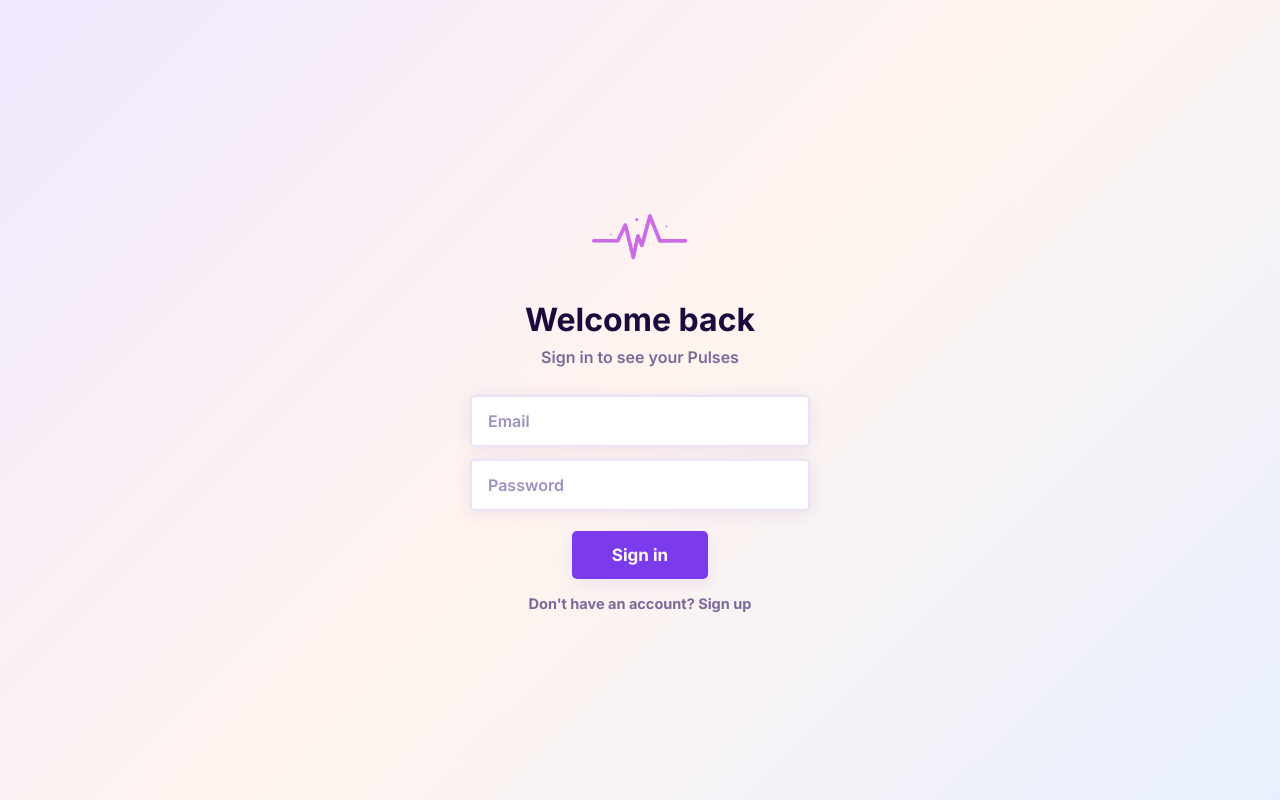
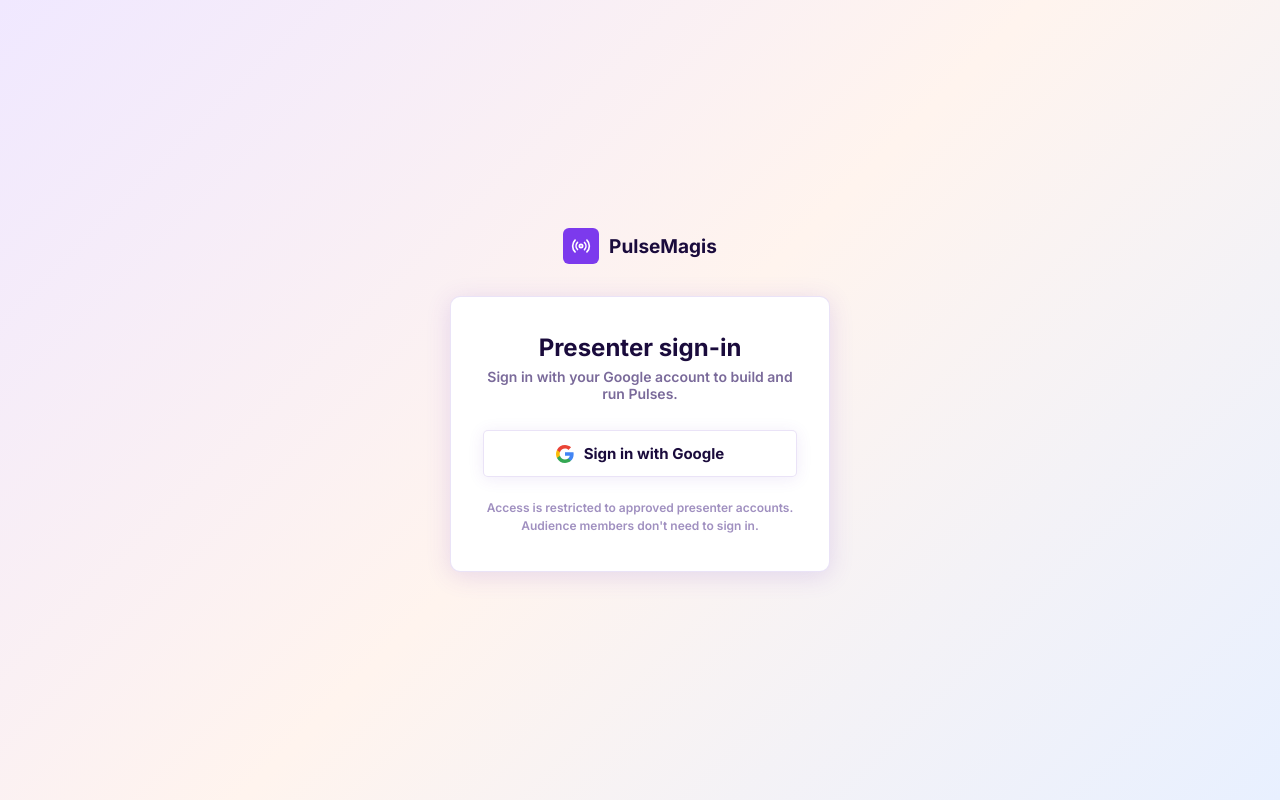
Before and after one commit to maxnathaniel/pulseMagis, a React (Vite) app: page / in a window 1280 px wide. Built offline with nearby package versions, Linux system fonts and the light colour scheme; no server answers; the HTML template or start-up script is replaced by a standard one.

Commit message:
feat: replace email/password login with Google OAuth
Presenters now sign in via Supabase's Google OAuth provider instead
of email/password, restyled the login screen to match, and documented
the Google Cloud Console + Supabase provider setup in the README.

```diff
--- a/src/App.tsx
+++ b/src/App.tsx
@@ -14,7 +14,6 @@
 import type { Draft, Session, Slide, SlideType, SlidePatch, Question, PulseSummary, ResponsesBySlide, ModerateAction, ResultsFormat } from './types.ts'
 
 type Screen = 'home' | 'build' | 'present' | 'join' | 'vote'
-type LoginMode = 'signin' | 'signup'
 
 // ════════════════════════════════════════════════════════════════════════════
 //  ROOT COMPONENT
@@ -62,9 +61,6 @@
   // ── auth ─────────────────────────────────────────────────────────────────
   const [user,         setUser]         = useState<User | null>(null)
   const [loadingAuth,  setLoadingAuth]  = useState(true)
-  const [loginEmail,   setLoginEmail]   = useState('')
-  const [loginPassword,setLoginPassword]= useState('')
-  const [loginMode,    setLoginMode]    = useState<LoginMode>('signin')
   const [loginError,   setLoginError]   = useState('')
   const [loginLoading, setLoginLoading] = useState(false)
 
@@ -83,16 +79,15 @@
     return () => sub.subscription.unsubscribe()
   }, [])
 
-  const submitLogin = async () => {
+  const signInWithGoogle = async () => {
     setLoginError('')
-    if (!loginEmail.trim()||!loginPassword) { setLoginError('Enter your email and password.'); return }
     setLoginLoading(true)
-    const {error} = loginMode==='signup'
-      ? await supabase.auth.signUp({email:loginEmail.trim(), password:loginPassword})
-      : await supabase.auth.signInWithPassword({email:loginEmail.trim(), password:loginPassword})
+    const {error} = await supabase.auth.signInWithOAuth({
+      provider: 'google',
+      options: { redirectTo: window.location.origin }
+    })
     setLoginLoading(false)
-    if (error) { setLoginError(error.message); return }
-    setLoginEmail(''); setLoginPassword('')
+    if (error) setLoginError(error.message)
   }
   const logout = async () => { await supabase.auth.signOut() }
 
@@ -642,9 +637,7 @@
       {loadingAuth
         ? <EmptyState text="Loading…"/>
         : (['home','build','present'] as Screen[]).includes(screen) && !user
-          ? <Login mode={loginMode} setMode={setLoginMode} email={loginEmail} setEmail={setLoginEmail}
-              password={loginPassword} setPassword={setLoginPassword}
-              loading={loginLoading} error={loginError} onSubmit={submitLogin}/>
+          ? <Login loading={loginLoading} error={loginError} onSubmit={signInWithGoogle}/>
           : <>
               {screen==='home'    && <Home pulses={pulses} pulsesLoading={pulsesLoading} userEmail={user?.email}
                 onCreateNew={createNewPulse} onJoin={()=>setScreen('join')} onResume={resumePulse}
--- a/src/screens/Login/Login.tsx
+++ b/src/screens/Login/Login.tsx
@@ -1,53 +1,55 @@
-import type { Dispatch, SetStateAction } from 'react'
+import { useState } from 'react'
+import { Radio } from 'lucide-react'
 import { C, FONT_DISPLAY } from '../../theme.ts'
 
-type LoginMode = 'signin' | 'signup'
-
 interface LoginProps {
-  mode: LoginMode
-  setMode: Dispatch<SetStateAction<LoginMode>>
-  email: string
-  setEmail: Dispatch<SetStateAction<string>>
-  password: string
-  setPassword: Dispatch<SetStateAction<string>>
   loading: boolean
   error: string
   onSubmit: () => void
 }
 
-export function Login({mode,setMode,email,setEmail,password,setPassword,loading,error,onSubmit}: LoginProps){
-  const isSignup=mode==='signup'
+export function Login({loading,error,onSubmit}: LoginProps){
+  const [hov,setHov]=useState(false)
   return(
     <div style={{flex:1,display:'flex',flexDirection:'column',alignItems:'center',justifyContent:'center',padding:'40px 24px'}}>
-      <div style={{width:96,height:96,borderRadius:6,display:'flex',alignItems:'center',justifyContent:'center',marginBottom:16}}>
-        <img src="/images/apple-touch-icon.png" alt="" width={96} height={96} style={{borderRadius:6}}/>
+      <div style={{display:'flex',alignItems:'center',gap:10,marginBottom:32}}>
+        <div style={{width:36,height:36,borderRadius:6,background:C.purple,display:'flex',alignItems:'center',justifyContent:'center',flexShrink:0}}>
+          <Radio size={20} color="#fff"/>
+        </div>
+        <span style={{fontFamily:FONT_DISPLAY,fontSize:19,fontWeight:700,color:C.txt1}}>PulseMagis</span>
       </div>
-      <h2 style={{fontFamily:FONT_DISPLAY,fontSize:32,fontWeight:700,margin:'0 0 8px',color:C.txt1}}>
-        {isSignup?'Create your account':'Welcome back'}
-      </h2>
-      <p style={{color:C.txt3,fontSize:16,marginBottom:28,fontWeight:600}}>
-        {isSignup?'Sign up to start creating Pulses':'Sign in to see your Pulses'}
-      </p>
-      <div style={{width:'100%',maxWidth:340,display:'flex',flexDirection:'column',gap:12}}>
-        <input value={email} onChange={e=>setEmail(e.target.value)} onKeyDown={e=>e.key==='Enter'&&onSubmit()}
-          placeholder="Email" type="email" autoComplete="email"
-          style={{width:'100%',background:C.surface,border:`2px solid ${C.border}`,borderRadius:5,color:C.txt1,
-            padding:'14px 16px',outline:'none',boxShadow:C.shadow,fontSize:16,fontWeight:600}}/>
-        <input value={password} onChange={e=>setPassword(e.target.value)} onKeyDown={e=>e.key==='Enter'&&onSubmit()}
-          placeholder="Password" type="password" autoComplete={isSignup?'new-password':'current-password'}
-          style={{width:'100%',background:C.surface,border:`2px solid ${C.border}`,borderRadius:5,color:C.txt1,
-            padding:'14px 16px',outline:'none',boxShadow:C.shadow,fontSize:16,fontWeight:600}}/>
+
+      <div style={{width:'100%',maxWidth:380,background:C.surface,borderRadius:10,border:`1.5px solid ${C.border}`,
+        boxShadow:C.shadowHov,padding:'36px 32px'}}>
+        <h2 style={{fontFamily:FONT_DISPLAY,fontSize:24,fontWeight:700,margin:'0 0 6px',color:C.txt1,textAlign:'center'}}>
+          Presenter sign-in
+        </h2>
+        <p style={{color:C.txt3,fontSize:14,margin:'0 0 28px',fontWeight:600,textAlign:'center'}}>
+          Sign in with your Google account to build and run Pulses.
+        </p>
+
+        {error&&<div style={{color:C.red,background:C.redBg,borderRadius:5,padding:'10px 14px',fontSize:13,
+          marginBottom:18,textAlign:'center',fontWeight:700}}>{error}</div>}
+
+        <button onClick={()=>onSubmit()} disabled={loading}
+          onMouseEnter={()=>setHov(true)} onMouseLeave={()=>setHov(false)}
+          style={{width:'100%',display:'flex',alignItems:'center',justifyContent:'center',gap:10,padding:'13px 20px',
+            borderRadius:5,border:`1.5px solid ${hov?C.borderStrong:C.border}`,background:hov?C.surfaceHov:C.surface,
+            color:C.txt1,fontFamily:FONT_DISPLAY,fontWeight:700,fontSize:15,cursor:loading?'wait':'pointer',
+            boxShadow:hov?C.shadowHov:C.shadow,transition:'all .15s ease'}}>
+          <svg width="18" height="18" viewBox="0 0 18 18">
+            <path fill="#4285F4" d="M17.64 9.2c0-.64-.06-1.25-.16-1.84H9v3.48h4.84a4.14 4.14 0 0 1-1.8 2.72v2.26h2.9c1.7-1.56 2.7-3.86 2.7-6.62z"/>
+            <path fill="#34A853" d="M9 18c2.43 0 4.47-.8 5.96-2.18l-2.9-2.26c-.8.54-1.84.86-3.06.86-2.35 0-4.34-1.59-5.05-3.72H.98v2.33A9 9 0 0 0 9 18z"/>
+            <path fill="#FBBC05" d="M3.95 10.7A5.4 5.4 0 0 1 3.67 9c0-.59.1-1.16.28-1.7V4.97H.98A9 9 0 0 0 0 9c0 1.45.35 2.83.98 4.03l2.97-2.33z"/>
+            <path fill="#EA4335" d="M9 3.58c1.32 0 2.51.45 3.44 1.35l2.58-2.58C13.46.89 11.43 0 9 0A9 9 0 0 0 .98 4.97l2.97 2.33C4.66 5.17 6.65 3.58 9 3.58z"/>
+          </svg>
+          {loading?'Please wait…':'Sign in with Google'}
+        </button>
+
+        <p style={{color:C.txt4,fontSize:12,marginTop:22,marginBottom:0,textAlign:'center',fontWeight:600,lineHeight:1.5}}>
+          Access is restricted to approved presenter accounts.<br/>Audience members don't need to sign in.
+        </p>
       </div>
-      {error&&<div style={{color:C.red,fontSize:14,marginTop:14,maxWidth:300,textAlign:'center',fontWeight:700}}>{error}</div>}
-      <button onClick={()=>onSubmit()} disabled={loading}
-        style={{marginTop:20,padding:'14px 40px',borderRadius:5,border:'none',background:C.purple,color:'#fff',
-          fontFamily:FONT_DISPLAY,fontWeight:700,fontSize:17,cursor:loading?'wait':'pointer',boxShadow:`0 4px 16px ${C.purpleBg}`}}>
-        {loading?'Please wait…':(isSignup?'Sign up':'Sign in')}
-      </button>
-      <button onClick={()=>setMode(isSignup?'signin':'signup')}
-        style={{marginTop:16,background:'none',border:'none',color:C.txt3,cursor:'pointer',fontSize:14.5,fontWeight:700}}>
-        {isSignup?'Already have an account? Sign in':"Don't have an account? Sign up"}
-      </button>
     </div>
   )
 }
```
Also changed, not shown: .claude/settings.json, 1 other file (tests, documents, lock files or other folders).
